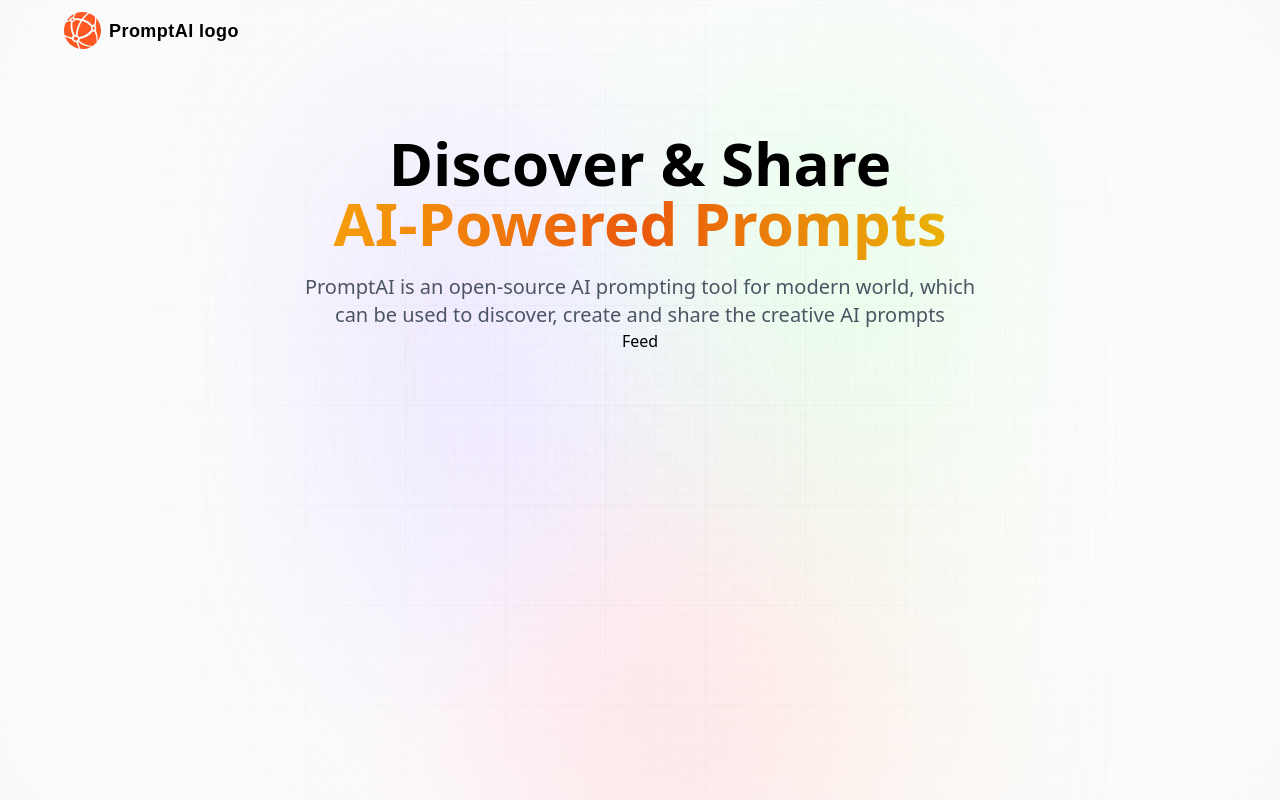
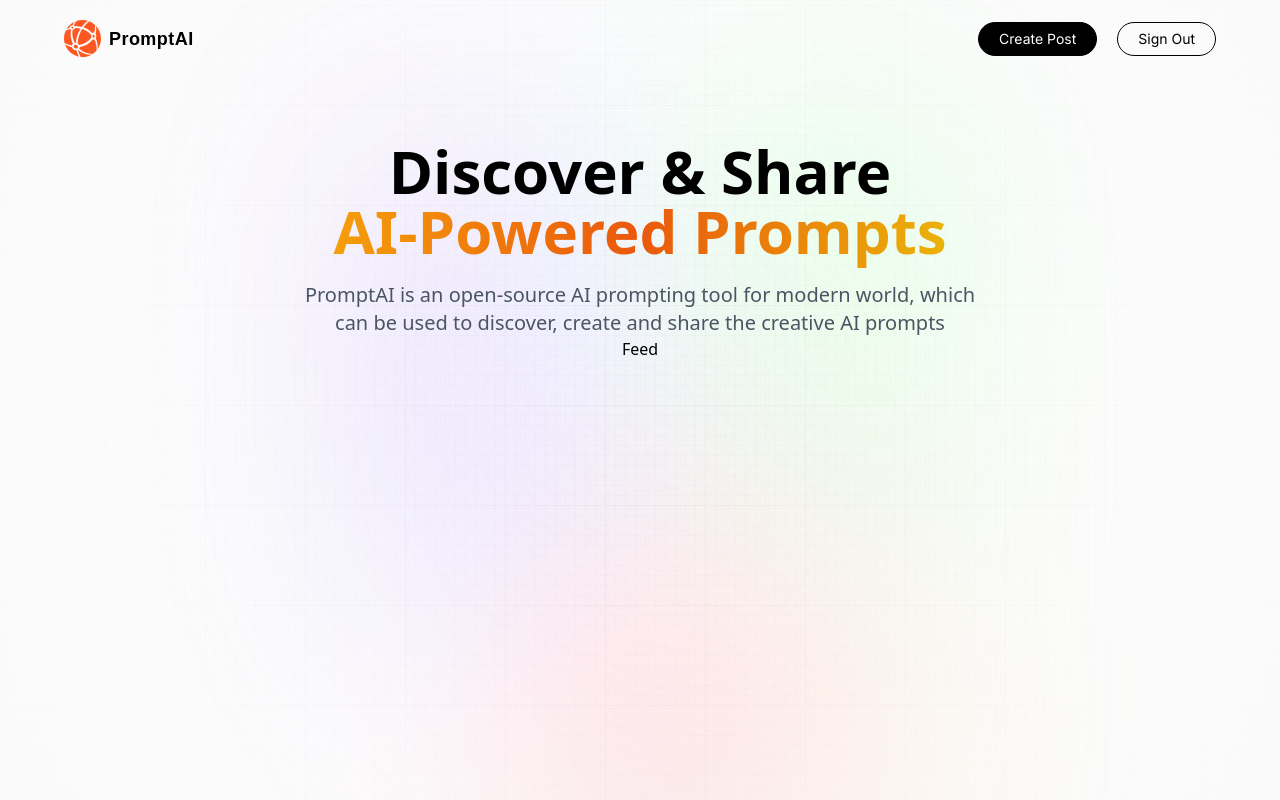
Before and after one commit to pradeepmisra81/nextjs-with-ai, a Next.js app: page /products/PromptAI in a window 1280 px wide. Built offline with nearby package versions, Linux system fonts and the light colour scheme.

Commit message:
Updated nav bar

```diff
--- a/components/Nav.jsx
+++ b/components/Nav.jsx
@@ -7,8 +7,9 @@
 import { signIn, signOut, useSession, getProviders } from 'next-auth/react';
 
 const Nav = () => {
+  const isUserLoggedIn = true;
   return (
-    <nav className='flex-between w-full mb-16 pt-3'>
+    <nav className='flex-between w-full mb-16 mt-5 pt-30'>
       <Link href='/' className='flex gap-2 flex-center'>
       <Image
       src="/assets/images/logo.svg"
@@ -17,8 +18,25 @@
       width={37}
       className='object-contain'
       />
-      <p className='logo_text'>PromptAI logo</p>
+      <p className='logo_text'>PromptAI</p>
       </Link>
+      {/* Mobile version*/}
+      <div className='sm:flex hidden'>
+      { isUserLoggedIn ? (
+        <div className='flex gap-3 md:gap-5'>
+          <Link href='/' className='black_btn'>
+          Create Post
+          </Link>
+          <button type='button' onClick={signOut} className='outline_btn'>
+            Sign Out
+          </button>
+        </div>
+      ) : (
+        <div>
+
+        </div>
+      ) }
+      </div>
     </nav>
   )
 }
```
